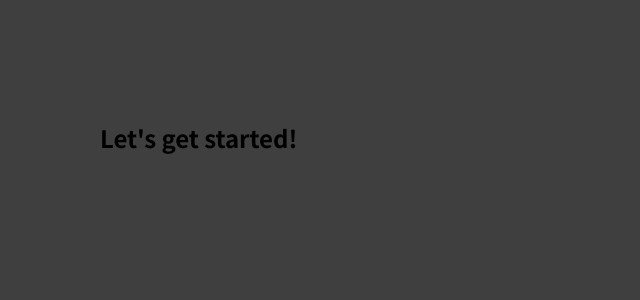
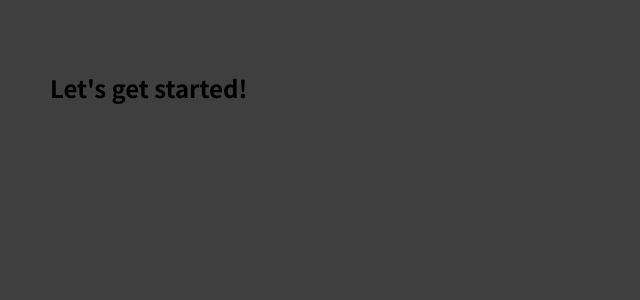
Before and after one commit to collinstewart30/React-Starting-Project, a JavaScript app: page / in a window 1280 px wide. Shown: the top 300 px of the page, without its empty margins (0-640 px from the left). Built offline with nearby package versions, Linux system fonts and the light colour scheme.

Commit message:
test commit 3

```diff
--- a/src/index.css
+++ b/src/index.css
@@ -11,5 +11,5 @@ html {
 body {
   margin: 0;
   background-color: #3f3f3f;
-  padding: 100px;
+  padding: 50px;
 }
```
